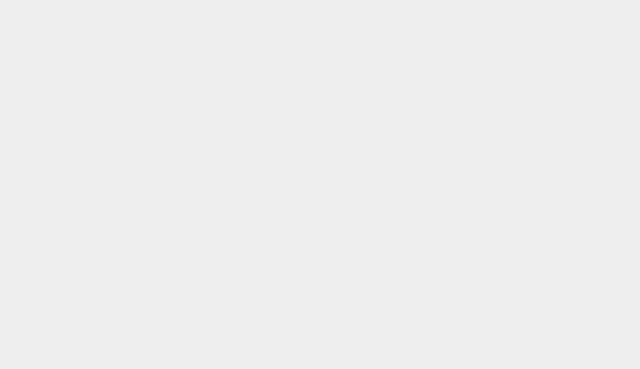
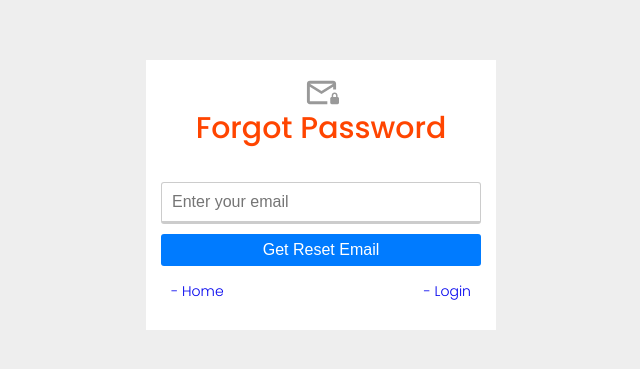
Before and after one commit to Harry8679/Advance-MERN-Stack-Authentication, a React (Create React App) app: page /forgot in a window 1280 px wide. Before the commit this address had no page. Shown: the part 205-574 px from the top of the page, without its empty margins (319-959 px from the left). Built offline with nearby package versions, Linux system fonts and the light colour scheme; the HTML template or start-up script is replaced by a standard one.

Commit message:
Forgot Password Component

```diff
--- a/src/App.js
+++ b/src/App.js
@@ -3,6 +3,7 @@
 import Layout from './components/layout/Layout';
 import Login from './pages/auth/Login';
 import Register from './pages/auth/Register';
+import ForgotPassword from './pages/auth/ForgotPassword';
 
 const App = () => {
   return (
@@ -12,6 +13,7 @@
           <Route path='/' element={<Layout><Home /></Layout>} />
           <Route path='/login' element={<Login />} />
           <Route path='/register' element={<Register />} />
+          <Route path='/forgot' element={<ForgotPassword />} />
         </Routes>
       </Router>
     </>
--- /dev/null
+++ b/src/pages/auth/ForgotPassword.js
@@ -0,0 +1,42 @@
+import React, { useState } from 'react';
+import styles from './auth.module.scss';
+import Card from '../../components/card/Card';
+// import { RiLoginCircleLine } from "react-icons/ri";
+import { Link } from 'react-router-dom';
+import PasswordInput from '../../components/PasswordInput';
+import { MdOutlineMailLock } from "react-icons/md";
+
+
+
+const ForgotPassword = () => {
+  const [email, setEmail] = useState('');
+  const [password, setPassword] = useState('');
+
+  const handleInputChange = () => {};
+
+  const loginUser = () => {};
+  return (
+    <div className={`container ${styles.auth}`}>
+      <Card>
+        <div className={styles.form}>
+            <div className="--flex-center">
+                <MdOutlineMailLock size={35} color='#999' />
+            </div>
+            <h2>Forgot Password</h2>
+            <br />
+            <form onSubmit={loginUser}>
+                <input type="email" placeholder='Enter your email' required name='email' value={email} onChange={handleInputChange} />
+
+                <button type="submit" className='--btn --btn-primary --btn-block'>Get Reset Email</button>
+                <span className={styles.links}>
+                    <p><Link to='/'>- Home</Link></p>
+                    <p><Link to='/login'>- Login</Link></p>
+                </span>
+            </form>
+        </div>
+      </Card>
+    </div>
+  )
+}
+
+export default ForgotPassword;
```
